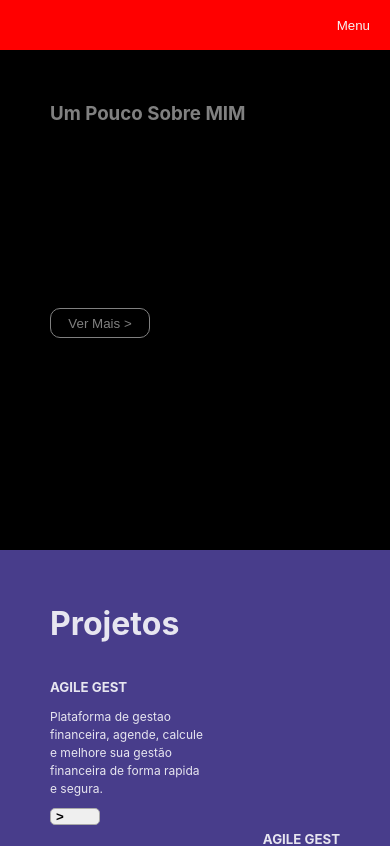
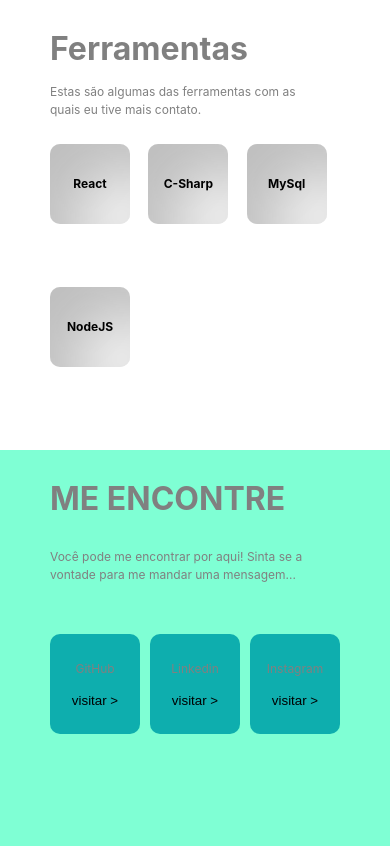
Before and after one commit to matheusjean28/cv, a React (Vite) app: page / in a window 390 px wide. Shown: the top 846 px of the page. Built offline with nearby package versions, Linux system fonts and the light colour scheme.

Commit message:
<Feat>, <Projects> : (adjusting colors and media querys)

```diff
--- a/src/App.jsx
+++ b/src/App.jsx
@@ -9,12 +9,12 @@
 
   return (
     <>
-    <Header/>
-    <AboutMe/>
-    <Projects/>
+    {/* <Header/> */}
+    {/* <AboutMe/> */}
+    {/* <Projects/> */}
     <Frameworks/>
     <FindMe/>
-    <Copy/>
+    {/* <Copy/> */}
     </>
   )
 }
--- a/src/Components/Projects.jsx
+++ b/src/Components/Projects.jsx
@@ -13,7 +13,8 @@
               Plataforma de gestao financeira, agende, calcule e melhore sua
               gestão financeira de forma rapida e segura.
             </p>
-            <button className="BtnProjects">{">"}</button>
+            <button className="BtnProjects"><a href="https://github.com/matheusjean28">{"Ver Projeto"}</a></button>
+
           </li>
 
           <li className="LiProjectsRigth">
@@ -22,7 +23,7 @@
               Plataforma de gestao financeira, agende, calcule e melhore sua
               gestão financeira de forma rapida e segura.
             </p>
-            <button className="BtnProjects">{">"}</button>
+            <button className="BtnProjects"><a href="https://github.com/matheusjean28">{"Ver Projeto"}</a></button>
           </li>
         </ul>
         <div className="animation">
--- a/src/Components/Styles/StylesCopy.css
+++ b/src/Components/Styles/StylesCopy.css
@@ -1,15 +1,34 @@
 .CopyFindMe {
+    height: 100px;
     background-color: rgb(0, 0, 0);
     display: flex;
-    padding: 0 50px;
     place-items: center;
     gap: 10px;
+    padding: 0 100px;
     text-align: left;
-
-    margin-top: auto;
+    justify-content: space-between;
+    font-size: 12px;
 }
 
 .svgProfile {
     height: 50px;
     width: 50px;
 }
+
+@media screen and (max-width: 600px) {
+    .CopyFindMe {
+        background-color: rgb(0, 0, 0);
+        display: flex;
+        padding: 0 50px;
+        place-items: center;
+        gap: 10px;
+        text-align: left;
+
+        margin-top: auto;
+    }
+
+    .svgProfile {
+        height: 50px;
+        width: 50px;
+    }
+  }
--- a/src/Components/Styles/StylesFrameworks.css
+++ b/src/Components/Styles/StylesFrameworks.css
@@ -1,10 +1,10 @@
-.frameworks{
+.frameworks {
   display: flex;
   flex-direction: column;
   height: 400px;
-    background-color: rgb(211, 160, 98);
-    padding: 25px 50px;
+  padding: 50px 100px;
   text-align: left;
+  color: var(--mainColor);
 }
 
 .PFrameworks {
@@ -14,23 +14,45 @@
 }
 
 .UlFrameworks {
-    display:  grid;
+  display: flex;
+  justify-content: space-evenly;
   margin-top: 25px;
   height: inherit;
-    color: red;
+  color: black;
+  font-weight: bolder;
   list-style: none;
-    gap: 25px 10px;
-    grid-template-columns: repeat(3, 1fr);
-    place-content: center;
-    place-items: center;
+  padding: 0;
 }
 
 .LiFrameworks {
-    height: 100px;
   width: 100px;
-    background-color: aliceblue;
+  height: 120px;
+  background-color: rgb(55, 70, 84);
   border-radius: 10px;
   display: flex;
   place-content: center;
-    place-items: center ;
+  place-items: center;
+  border-radius: 10px;
+  background: #e0e0e0;
+  box-shadow: inset 32px 32px 64px #bebebe, inset -32px -32px 64px #ffffff;
 }
+
+@media screen and (max-width: 600px) {
+    .frameworks {
+        padding: 25px 50px;
+    }
+  .UlFrameworks {
+    display: grid;
+    grid-template-columns: repeat(3, 1fr);
+    padding: 0;
+    gap: 5px;
+  }
+  .LiFrameworks {
+    height: 80px;
+    width: 80px;
+    font-size: 12px;
+    place-content: center;
+    place-items: center;
+    display: flex;
+  }
+}
--- a/src/Components/Styles/StylesProjects.css
+++ b/src/Components/Styles/StylesProjects.css
@@ -1,6 +1,6 @@
 .Projects {
   display: flex;
-  background-color: red;
+  color: var(--mainColor);
   padding: 50px 100px;
   height: 500px;
   max-height: 500px;
@@ -10,13 +10,45 @@
 }
 
 .UlProjects {
-  display: flex;
   flex-direction: column;
   list-style: none;
-  height: inherit;
+  padding: 0;
 }
 
 .LiProjects {
+  display: flex;
+  flex-direction: column;
+  justify-content: left;
+  justify-items: left;
+  padding: 5px ;
+
+  text-align: left;
+  padding-right: 45%;
+
+
+}
+.PProjects {
+  font-size: 16px;
+}
+.BtnProjects {
+  display: flex;
+  width: fit-content;
+  border-radius: 5px;
+  border: none;
+
+  padding: 5px 20px ;
+  font-weight: bolder;
+  border-radius: 50px;
+background: #e0e0e0;
+box-shadow: inset 16px 16px 32px #bebebe,
+            inset -16px -16px 32px #ffffff;
+}
+.BtnProjects > a {
+  text-decoration: none;
+  color: black;
+}
+
+.LiProjectsRigth {
   display: flex;
   flex-direction: column;
   justify-content: left;
@@ -25,18 +57,6 @@
 
   text-align: left;
   padding-right: 45%;
-}
-.PProjects {
-  font-size: 20px;
-}
-.BtnProjects {
-  display: flex;
-  border: 1px solid darkgray;
-  width: 50px;
-  border-radius: 5px;
-  margin-top: 10px;
-  padding: 0 5px;
-  font-weight: bolder;
 }
 
 .animation {
--- a/src/Components/Styles/utils.css
+++ b/src/Components/Styles/utils.css
@@ -1,3 +1,12 @@
+.divStl {
+  display: flex;
+  flex-direction: column;
+  height: 400px;
+  padding: 50px 100px;
+  text-align: left;
+  position: relative;
+}
+
 .PStl {
   -webkit-animation: text-focus-in 0.5s cubic-bezier(0.55, 0.085, 0.68, 0.53)
     both;
@@ -6,6 +15,7 @@
   overflow: hidden;
   text-overflow: ellipsis;
   word-wrap: break-word;
+  padding-right: 10%;
 }
 .btnHeigth {
   margin-top: 20px !important;
@@ -14,18 +24,14 @@
   color: red;
 }
 
-.divStl {
-  display: flex;
-  flex-direction: column;
-  height: 400px;
-  padding: 50px 100px;
-  text-align: left;
-  position: relative;
-}
+
 @media screen and (max-width: 600px) {
   .divStl {
     padding: 50px;
     background-color: red;
+  }
+  .PStl {
+    margin-top: 25px;
   }
 }
 
```
Lines whose indentation alone changed are shown as unchanged.
